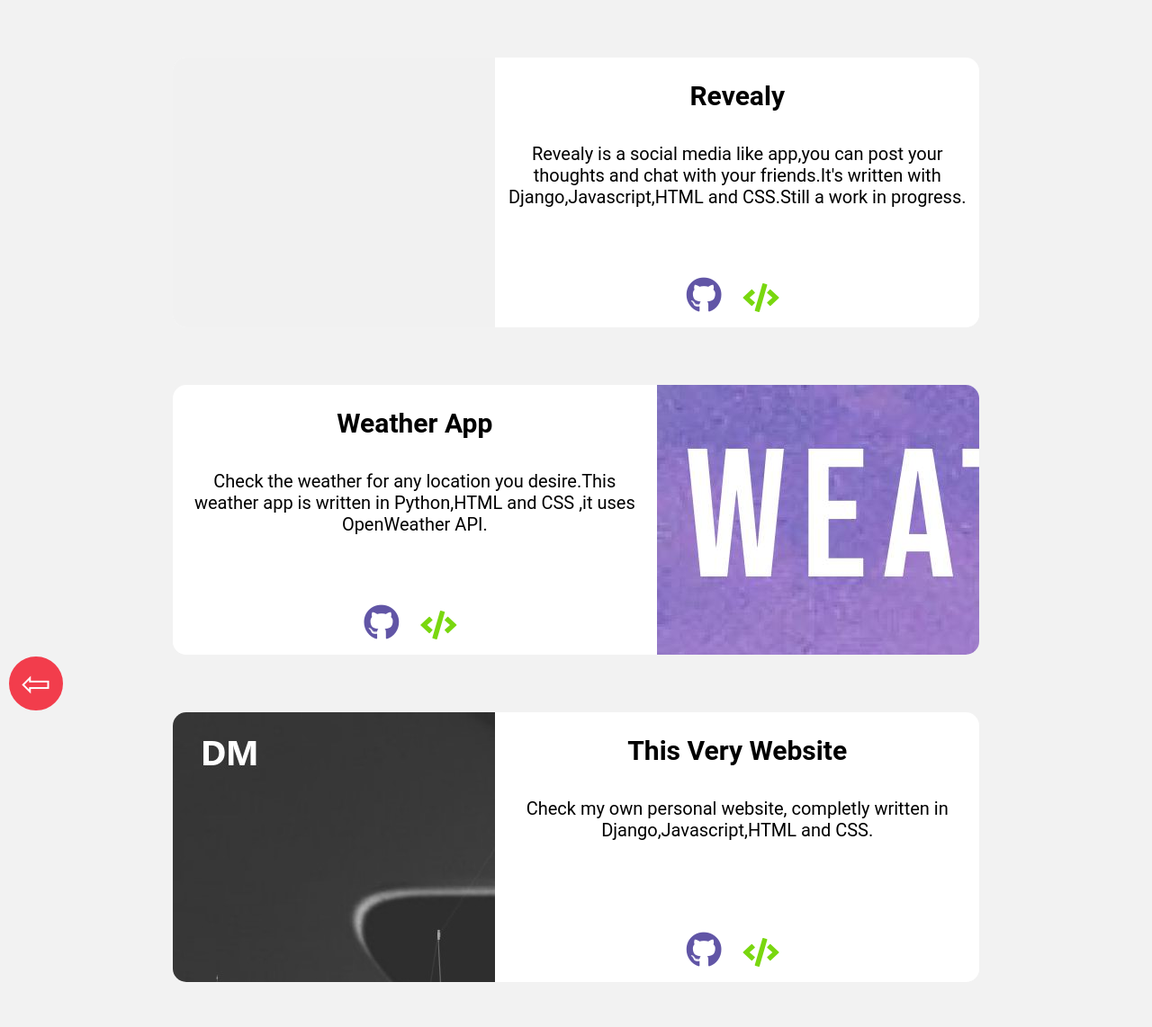
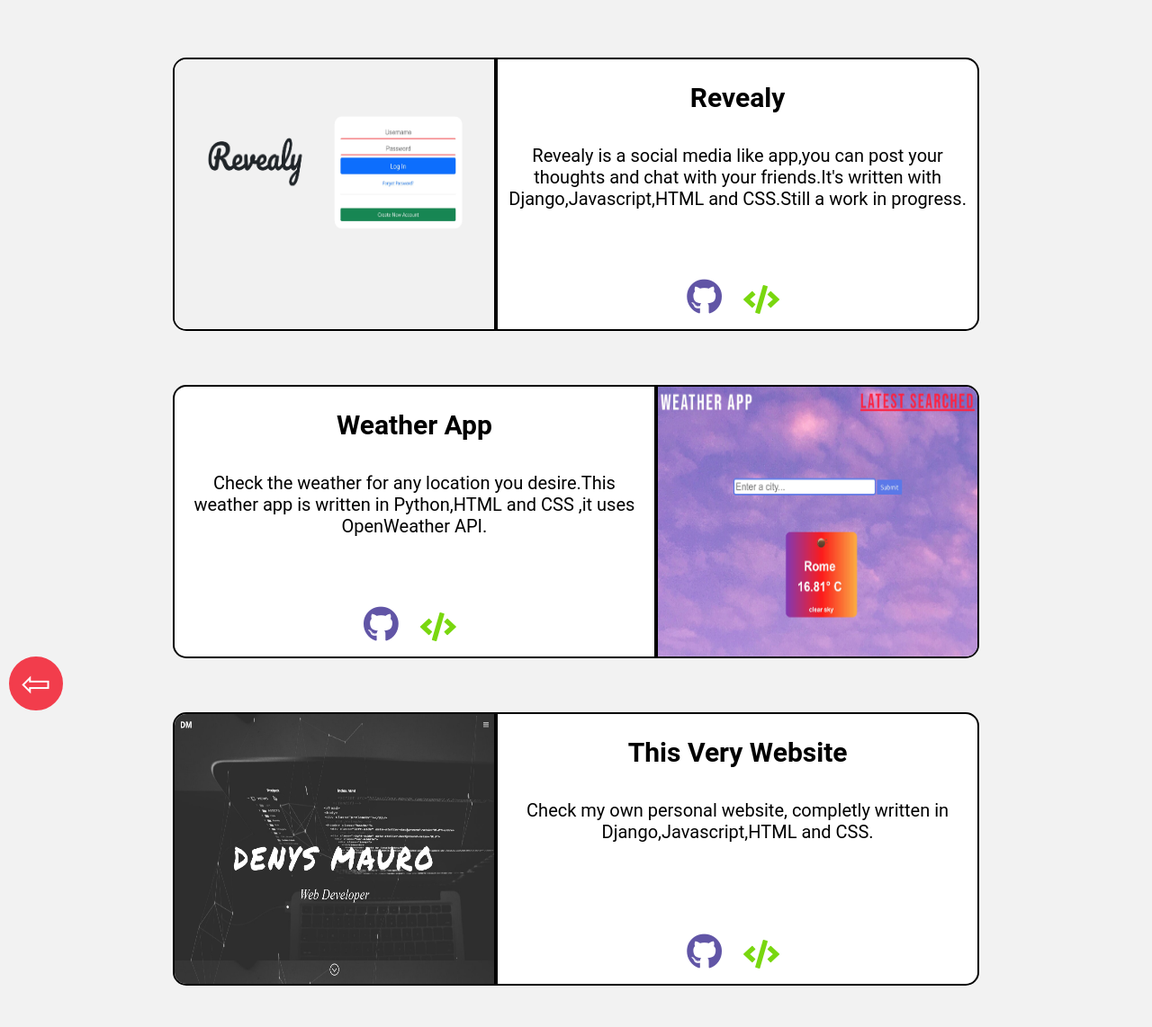
Before and after one commit to DM880/Personal-Website, a Django app: page /projects/ in a window 1280 px wide. Shown: the whole page at 90% size. Run offline with Django 3.2, Linux system fonts and the light colour scheme; data comes from the database, SQL or seed files in the repository; both versions use the stored data as it was after the commit; some libraries are stand-ins or nearby versions.

Commit message:
projects updated

```diff
--- a/projects/models.py
+++ b/projects/models.py
@@ -6,7 +6,7 @@ class ProjectDetail(models.Model):
 
     name = models.CharField(max_length=50)
     image = models.ImageField(blank=True, upload_to='projects_img/')
-    description = models.TextField(max_length=100)
+    description = models.TextField(max_length=500)
     github_url = models.URLField(max_length=200)
     live_url = models.URLField(max_length=200, blank=True)
 
--- a/projects/static/css/base_project.css
+++ b/projects/static/css/base_project.css
@@ -44,9 +44,15 @@ a, button{
   width: 40%;
   height: 100%;
   flex-grow: 1;
+  border: solid 2px black;
   border-top-left-radius: 15px;
   border-bottom-left-radius: 15px;
   overflow: hidden;
+}
+
+img{
+   width:100%;
+   height:100%;
 }
 
 .proj-d{
@@ -54,6 +60,7 @@ a, button{
   height: 100%;
   background-color: white;
   flex-grow: 1;
+  border: solid 2px black;
   border-top-right-radius: 15px;
   border-bottom-right-radius: 15px;
   position: relative;
@@ -122,6 +129,7 @@ body:last-child{
   width: 40%;
   height: 100%;
   flex-grow: 1;
+  border: solid 2px black;
   border-top-right-radius: 15px;
   border-bottom-right-radius: 15px;
   overflow: hidden;
@@ -132,6 +140,7 @@ body:last-child{
   height: 100%;
   background-color: white;
   flex-grow: 1;
+  border: solid 2px black;
   border-top-left-radius: 15px;
   border-bottom-left-radius: 15px;
   position: relative;
--- a/projects/templates/base_project.html
+++ b/projects/templates/base_project.html
@@ -11,7 +11,7 @@
 
 </head>
 <body>
-<a href="{% url 'website:index' %}"><button type="button" class="nav">⇦</button></a>
+<a href="{% url 'website:index' %}"><button title="Back to Main Page" type="button" class="nav">⇦</button></a>
 
   {% for project in all_projects %}
   {% if forloop.counter0|divisibleby:2 %}
```
Also changed, not shown: db.sqlite3, media/projects_img/0001.jpg (added), media/projects_img/0001_lyFYdUu.jpg (added), media/projects_img/Denys_Mauro_page-0001.jpg (added), projects/migrations/0004_auto_20211010_1030.py (added).
